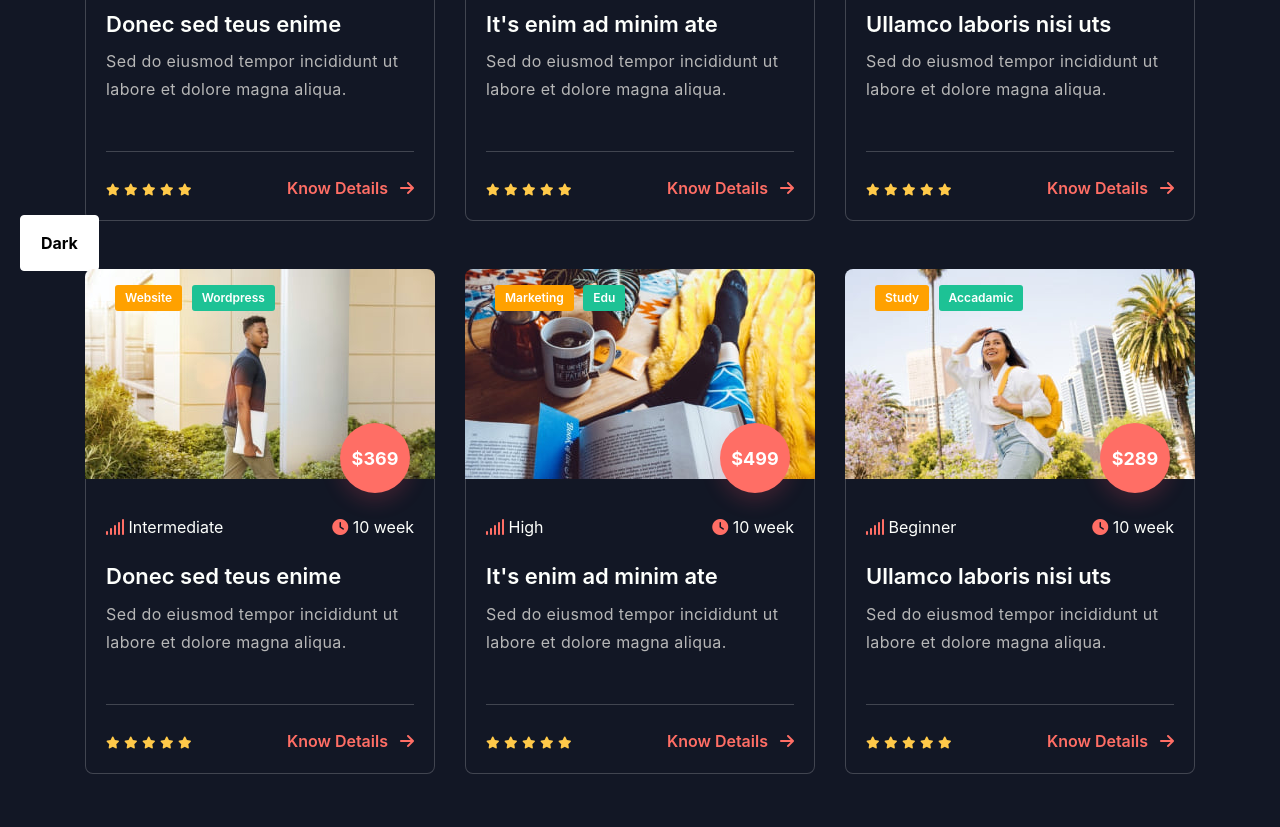
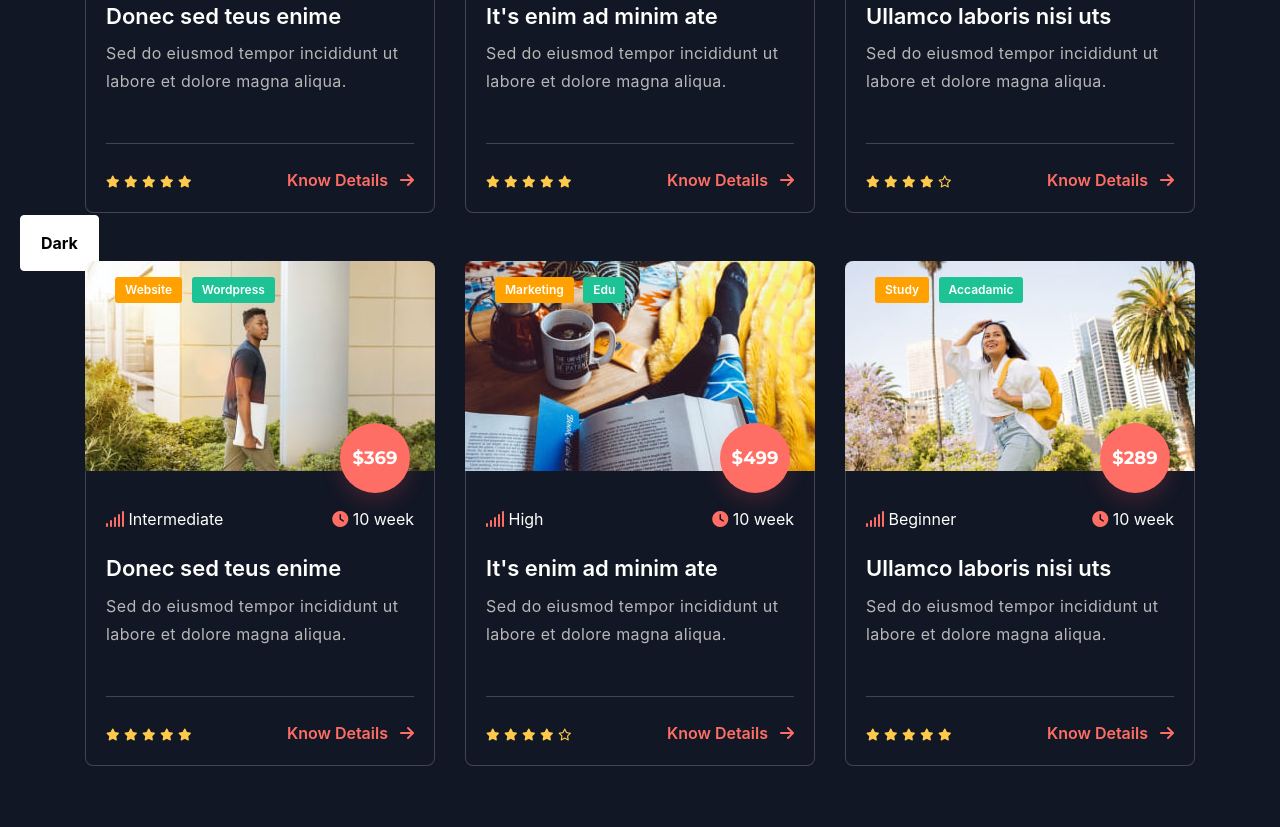
Before and after one commit to vanphong93/landing-page-bootstrap, a plain HTML site: page index.html in a window 1280 px wide. Shown: the part 509-1336 px from the top of the page. Drawn offline with nearby package versions, Linux system fonts and the light colour scheme; a script that the page names is missing.

Commit message:
finish fix loi

```diff
--- a/css/index.css
+++ b/css/index.css
@@ -16,6 +16,7 @@ body a{
   padding: 0;
   margin: 0;
   box-sizing: border-box;
+  font-family: -apple-system, BlinkMacSystemFont, "Segoe UI", Roboto, Oxygen-Sans, Ubuntu, Cantarell, "Helvetica Neue", sans-serif;
 }
 p {
   margin: 0;
@@ -25,8 +26,11 @@ p {
   color: #b7b7b7;
   letter-spacing: .4px;
 }
-h3, h4{
+h1, h2, h3, h4, h5, h6 {
+  margin: 0;
+  padding: 0;
   color: #fdfffc;
+  font-family: 'Montserrat', sans-serif;
 }
 ul{
   padding: 0;
@@ -328,7 +332,7 @@ p.count-text{
   color: #060606;
 }
 .light .counter {
-  border-right: 2px solid #eee;
+  border-right: 1px solid #eee;
 }
 /* end light archivement */
 /* END ARCHIVEMENT */
@@ -376,6 +380,9 @@ p.count-text{
   p.count-text{
     font-size: 15px;
   }
+  .light .counter {
+    border-right: none;
+  }
 }
 @media screen and (max-width: 767.98px){
   .title_main{
--- a/index.html
+++ b/index.html
@@ -269,7 +269,7 @@
                     </li>
                     <li>
                       <a href="#">
-                        <i class="fa fa-star" aria-hidden="true"></i>
+                        <i class="fa-regular fa-star"></i>
                       </a>
                     </li>
                   </ul>
@@ -417,7 +417,7 @@
                     </li>
                     <li>
                       <a href="#">
-                        <i class="fa fa-star" aria-hidden="true"></i>
+                        <i class="fa-regular fa-star"></i>
                       </a>
                     </li>
                   </ul>
```
